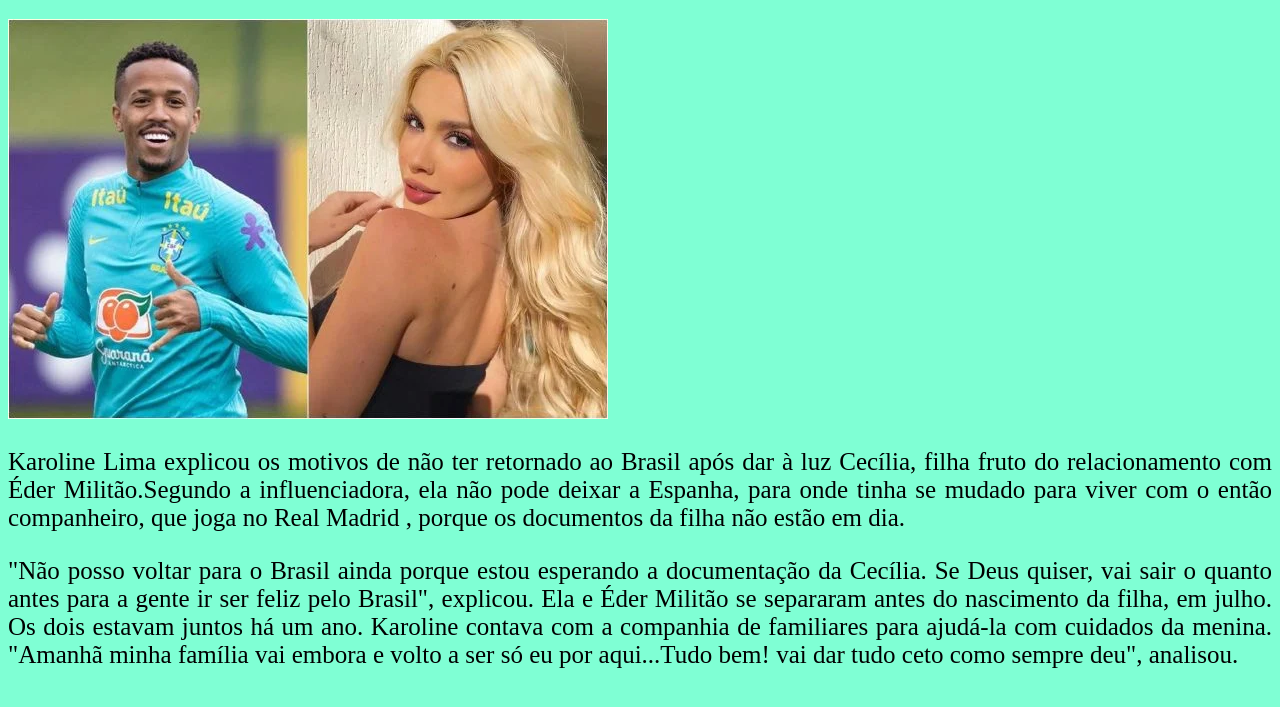
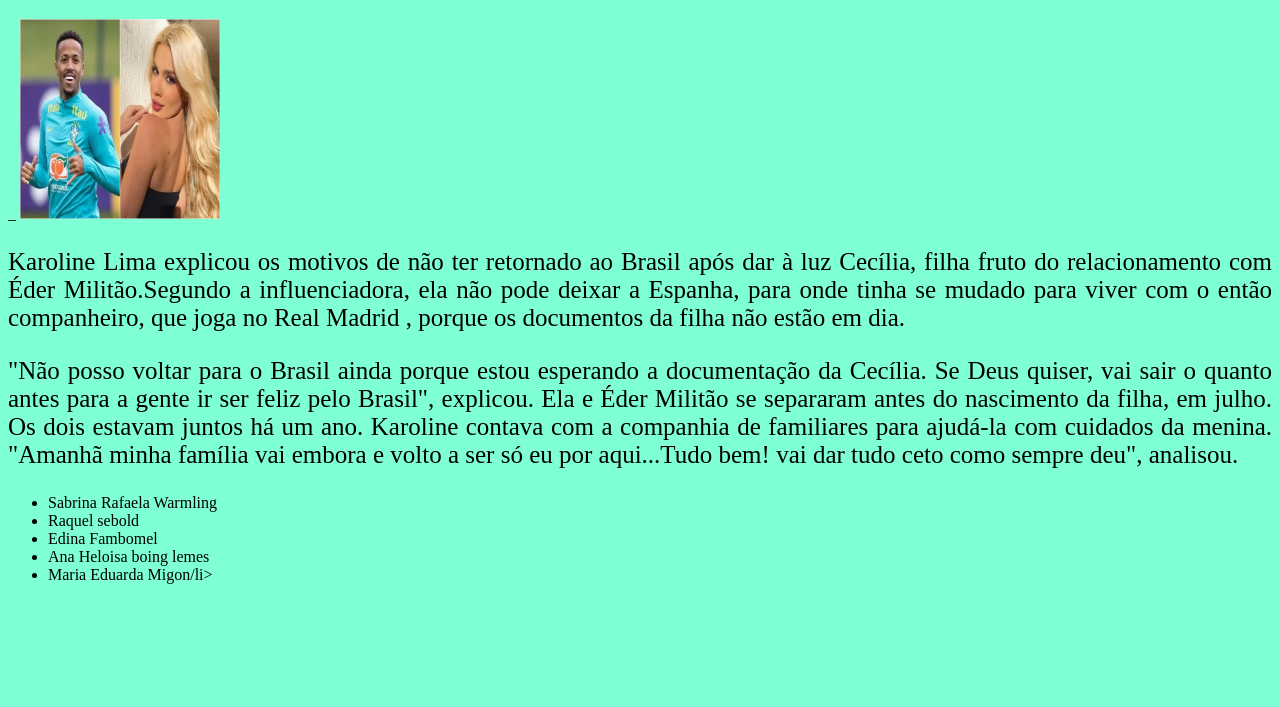
Before and after one commit to SabrinaRWarmling/pensamentocomputacional, a plain HTML site: page index.html in a window 1280 px wide. Shown: the part 61-768 px from the top of the page. Drawn offline with Linux system fonts and the light colour scheme.

Commit message:
colocando a lista

```diff
--- a/index.html
+++ b/index.html
@@ -13,7 +13,8 @@
 <body>
 <h1>FOFOCAS.BR</h1>
 
-<img ID="imagem1" src="karolinelimas.webp">
+_
+<img ID="imagem1" src="karolinelimas.webp"       height="200px" width="200px"  >
 
 <p>Karoline Lima explicou os motivos de não ter retornado ao Brasil após dar à luz Cecília,
    filha fruto do relacionamento com Éder Militão.Segundo a influenciadora,
@@ -30,7 +31,15 @@
    "Amanhã minha família vai embora e volto a ser só eu por aqui...Tudo bem!
    vai dar tudo ceto como sempre deu", analisou.</p>
 
+   <ul>
+      <li> Sabrina Rafaela Warmling      </li>
+<li> Raquel sebold</li>
+<li>Edina Fambomel</li>
+<li> Ana Heloisa boing lemes</li>
+<li> Maria Eduarda Migon/li>
 
+
+   </ul>
 
 
 
```
